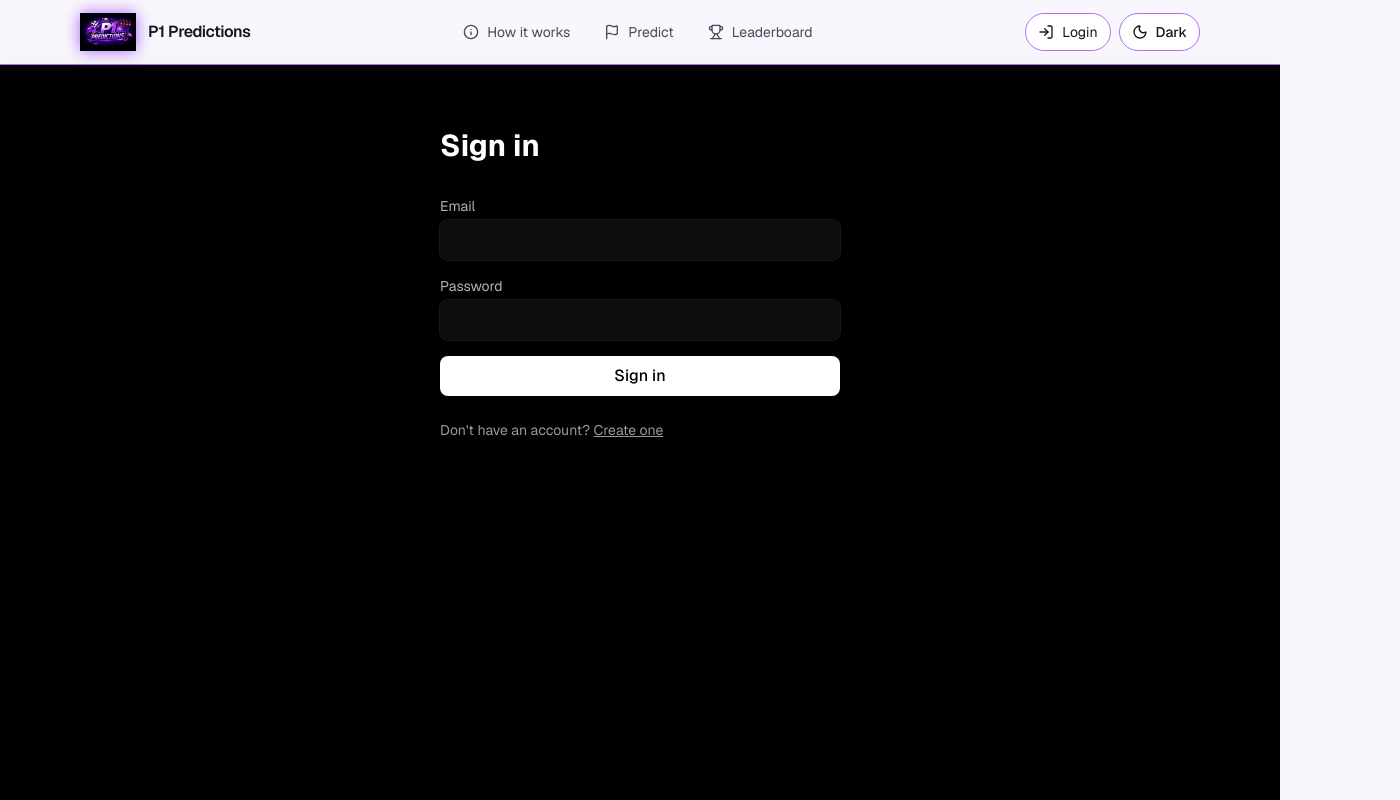
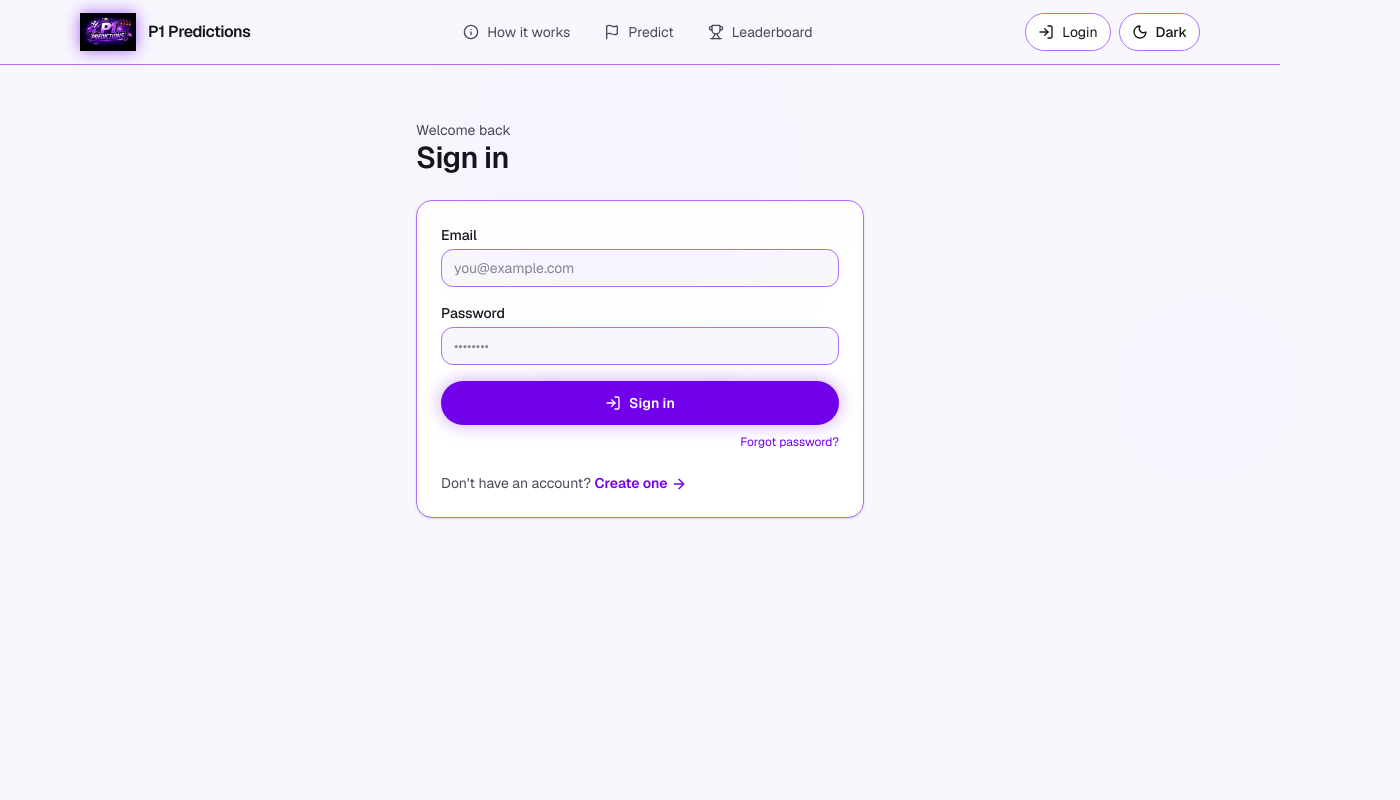
Before and after one commit to abdulksyed10/P1withMattTommy-PredictionsPlayAlong, a Next.js app: page /login in a window 1280 px wide. Shown: the top 800 px of the page, 1400 px wide, since content can reach past the window. Built offline with nearby package versions, Linux system fonts and the light colour scheme; no server answers.

Commit message:
updated login page to match the theme.

```diff
--- a/app/(auth)/login/page.tsx
+++ b/app/(auth)/login/page.tsx
@@ -1,9 +1,31 @@
+// /app/(auth)/login/page.tsx
 "use client";
 
 import { useState } from "react";
 import Link from "next/link";
 import { useRouter } from "next/navigation";
 import { signInWithEmail } from "../../../lib/auth";
+import Image from "next/image";
+import { ArrowRight, LogIn } from "lucide-react";
+
+function GlowBackdrop() {
+  return (
+    <div className="pointer-events-none absolute inset-0 opacity-60" aria-hidden="true">
+      <div
+        className="absolute -top-24 left-1/2 h-105 w-[420px] -translate-x-1/2 rounded-full blur-3xl"
+        style={{ background: "var(--p1-gradient)", opacity: 0.16 }}
+      />
+      <div
+        className="absolute top-40 right-[-120px] h-[360px] w-[360px] rounded-full blur-3xl"
+        style={{ background: "var(--p1-gradient)", opacity: 0.12 }}
+      />
+      <div
+        className="absolute bottom-[-160px] left-[-160px] h-[420px] w-[420px] rounded-full blur-3xl"
+        style={{ background: "var(--p1-gradient)", opacity: 0.10 }}
+      />
+    </div>
+  );
+}
 
 export default function LoginPage() {
   const router = useRouter();
@@ -29,51 +51,92 @@ export default function LoginPage() {
   }
 
   return (
-    <main className="min-h-screen bg-black text-white">
-      <div className="mx-auto max-w-md px-6 py-16">
-        <h1 className="text-3xl font-bold">Sign in</h1>
+    <main className="relative min-h-[calc(100vh-112px)] md:min-h-[calc(100vh-64px)] bg-background text-foreground">
+      <GlowBackdrop />
 
-        <form onSubmit={onSubmit} className="mt-8 space-y-4">
+      <div className="mx-auto max-w-6xl px-4 py-10 md:py-14">
+        <div className="mx-auto max-w-md">
+          <div className="flex items-center gap-3">
+            <div className="min-w-0">
+              <div className="text-sm text-muted-foreground">Welcome back</div>
+              <h1 className="text-2xl md:text-3xl font-semibold tracking-tight">
+                Sign in
+              </h1>
+            </div>
+          </div>
+
+          <div className="mt-6 rounded-2xl border border-border bg-card p-5 md:p-6 shadow-sm">
+            <form onSubmit={onSubmit} className="space-y-4">
               <div>
-            <label className="block text-sm text-white/70">Email</label>
+                <label className="block text-sm font-medium text-foreground">
+                  Email
+                </label>
                 <input
-              className="mt-1 w-full rounded-lg bg-white/5 px-3 py-2 outline-none ring-1 ring-white/10 focus:ring-white/30"
+                  className="mt-1 w-full rounded-xl border border-border bg-background px-3 py-2 text-sm outline-none
+                             focus-visible:ring-2 focus-visible:ring-ring"
                   type="email"
                   value={email}
                   onChange={(e) => setEmail(e.target.value)}
                   required
                   autoComplete="email"
+                  placeholder="you@example.com"
                 />
               </div>
 
               <div>
-            <label className="block text-sm text-white/70">Password</label>
+                <label className="block text-sm font-medium text-foreground">
+                  Password
+                </label>
                 <input
-              className="mt-1 w-full rounded-lg bg-white/5 px-3 py-2 outline-none ring-1 ring-white/10 focus:ring-white/30"
+                  className="mt-1 w-full rounded-xl border border-border bg-background px-3 py-2 text-sm outline-none
+                             focus-visible:ring-2 focus-visible:ring-ring"
                   type="password"
                   value={password}
                   onChange={(e) => setPassword(e.target.value)}
                   required
                   autoComplete="current-password"
+                  placeholder="••••••••"
                 />
               </div>
 
+              {msg ? (
+                <div className="rounded-xl border border-destructive/30 bg-destructive/10 px-4 py-3 text-sm text-foreground">
+                  {msg}
+                </div>
+              ) : null}
+
               <button
                 disabled={loading}
-            className="w-full rounded-lg bg-white px-4 py-2 font-medium text-black hover:bg-white/90 disabled:opacity-50"
+                className={[
+                  "w-full inline-flex items-center justify-center gap-2 rounded-full px-4 py-3 text-sm font-semibold transition",
+                  loading
+                    ? "bg-muted text-muted-foreground cursor-not-allowed"
+                    : "bg-primary text-primary-foreground hover:opacity-95",
+                ].join(" ")}
+                style={!loading ? { boxShadow: "var(--p1-glow)" } : undefined}
               >
+                <LogIn className="h-4 w-4" />
                 {loading ? "Signing in..." : "Sign in"}
               </button>
             </form>
 
-        {msg && <p className="mt-4 text-sm text-white/70">{msg}</p>}
+            <div className="text-right pb-0 mt-1">
+              <Link
+                href="/reset-password"
+                className="text-xs text-primary hover:opacity-90"
+              >
+                Forgot password?
+              </Link>
+            </div>
 
-        <p className="mt-6 text-sm text-white/60">
+            <div className="mt-5 text-sm text-muted-foreground">
               Don&apos;t have an account?{" "}
-          <Link className="underline" href="/signup">
-            Create one
+              <Link className="text-primary font-semibold hover:opacity-90" href="/signup">
+                Create one <ArrowRight className="inline h-4 w-4" />
               </Link>
-        </p>
+            </div>
+          </div>
+        </div>
       </div>
     </main>
   );
```
Lines whose indentation alone changed are shown as unchanged.
